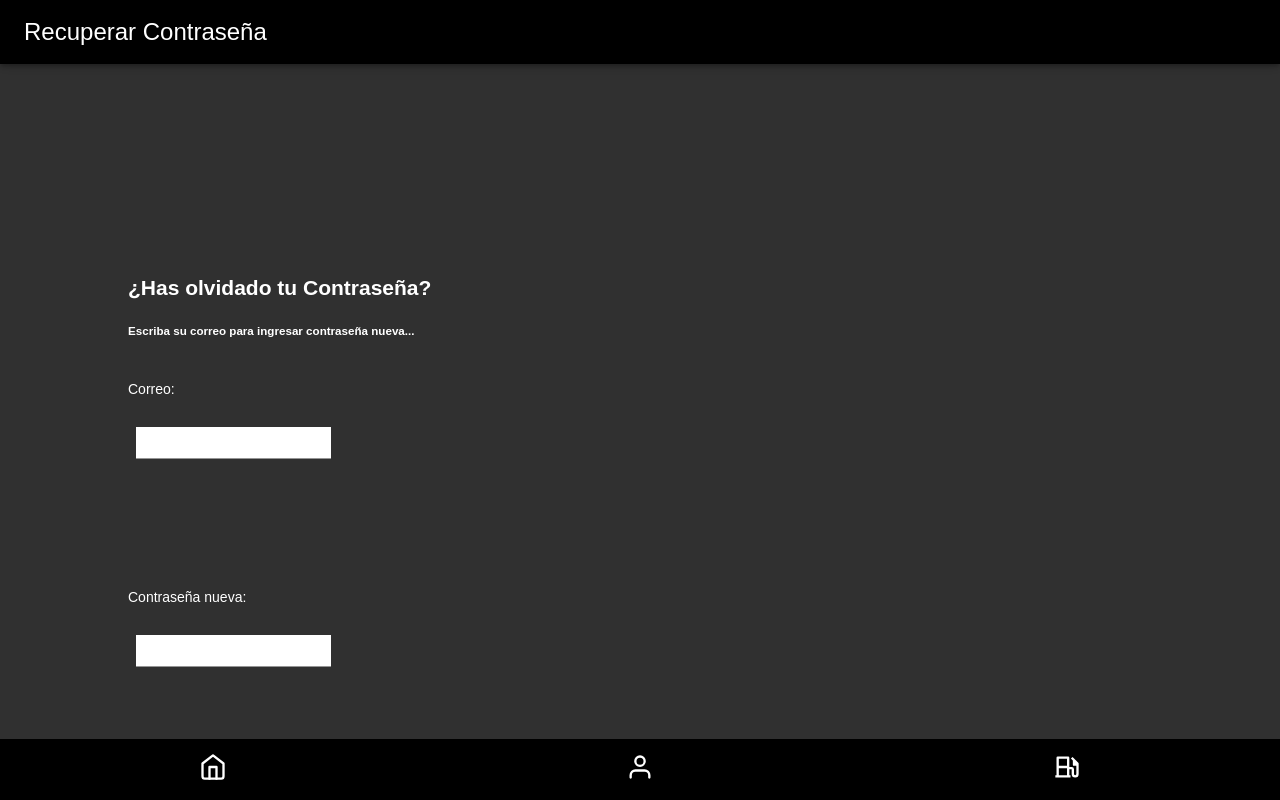
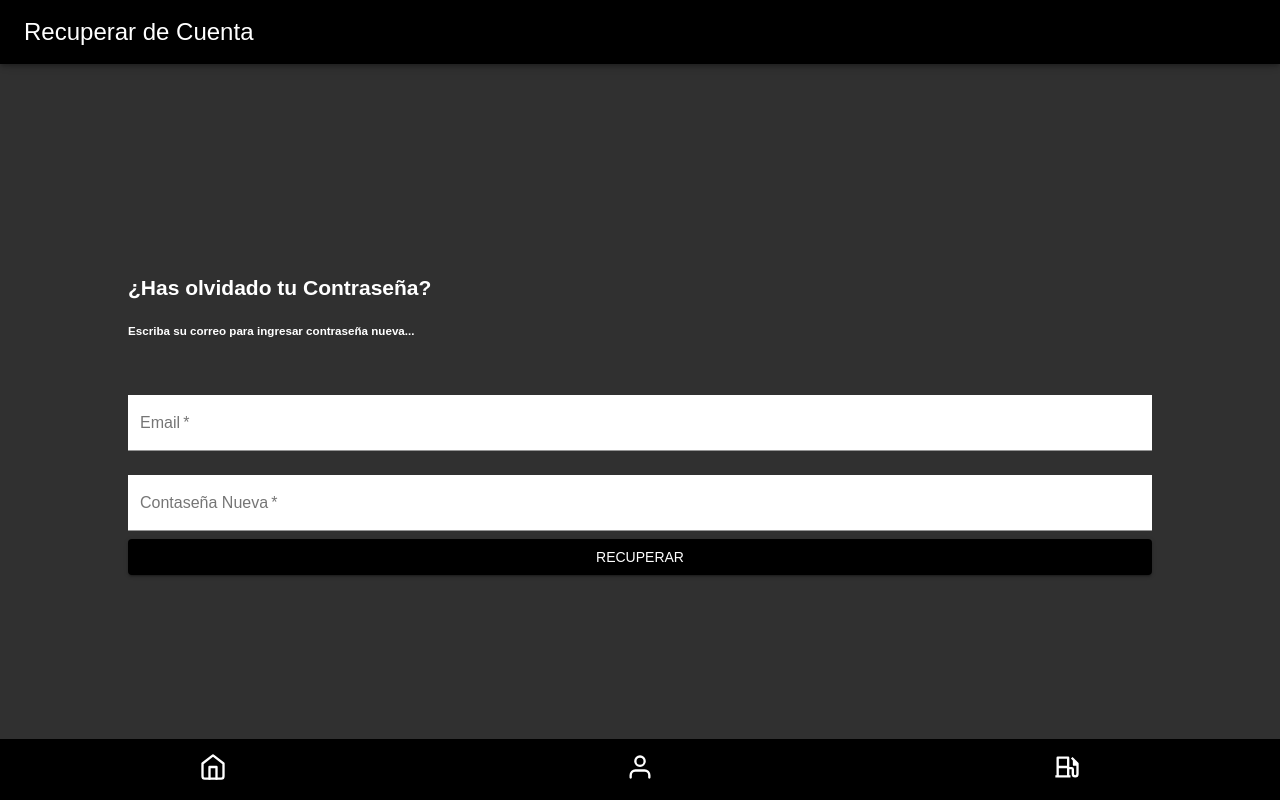
Before and after one commit to josemraud/GasoDomicilio, a React (Create React App) app in the folder frntd_gd/: page /recuperacion in a window 1280 px wide. Shown: the top 800 px of the page. Built offline with nearby package versions, Linux system fonts and the light colour scheme.

Commit message:
Recuperacion de contra terminado

```diff
--- /dev/null
+++ b/frntd_gd/src/components/Content/Recuperacion/actions.js
@@ -0,0 +1,17 @@
+import {paxios} from '../../../utilities/axios';
+
+export const recuperacion = async (email, newPassword)=>{
+  try
+  {
+    const {data} = await paxios.put(
+      "/api/sec/recuperacionPassword",
+      {
+        correo: email,
+        newPassword: newPassword
+      }
+    );
+    return data;
+  }catch (e){
+    throw(e);
+  }
+}
--- a/frntd_gd/src/components/Content/Recuperacion/index.js
+++ b/frntd_gd/src/components/Content/Recuperacion/index.js
@@ -1,19 +1,51 @@
 import React,{Component} from 'react';
+import {Redirect} from 'react-router-dom';
+import {recuperacion} from './actions'
 import Page from '../../Page';
-import Text from '../../Text';
-import {Button} from '@material-ui/core'
+import {Button,TextField} from '@material-ui/core'
 
 export default class extends Component {
     constructor(){
-        super();
+        super()
+        this.state = {
+          email:'',
+          newPassword:'',
+          redirectTo:false
+        }
 
+        this.onClickButton = this.onClickButton.bind(this);
+        this.onTextChange = this.onTextChange.bind(this);
+    }
+
+    onTextChange(e){
+        const {name, value} = e.target;
+        this.setState({[name]:value});
+    }
+
+    async onClickButton(e) {
+        try{
+          let userData = await recuperacion(this.state.email, this.state.newPassword)
+          console.log(userData);
+          alert("Recuperacion exitosa! Ya puedes iniciar sesion con tu nueva contraseña");
+          this.setState({ "redirectTo": true });
+        }catch(e){
+          alert("Error al intentar recuperar tu cuenta.");
+        }
     }
 
 
+
+
     render(){
+        if(this.state.redirectTo){
+            const tourl = '/login';
+            return(
+              <Redirect to={tourl}/>
+            )
+          }
         return (
             <Page
-            title="Recuperar Contraseña"
+            title="Recuperar de Cuenta"
             showHeader={true}
             showFooter={true}
             >
@@ -25,17 +57,39 @@ export default class extends Component {
                     <section>
                         <h5>Escriba su correo para ingresar contraseña nueva...</h5>
                             <br/>
-                        <label>Correo:</label>
-                        <Text/>
+                            <TextField
+                                variant="filled"
+                                margin="normal"
+                                required
+                                fullWidth
+                                id="email"
+                                label="Email"
+                                name="email"
+                                type="email"
+                                autoComplete="email"
+                                onChange={this.onTextChange}
+                                value={this.state.email}
+                            />
                             <br/>
-                        <label>Contraseña nueva:</label>
-                        <Text/>
+                            <TextField
+                                variant="filled"
+                                margin="normal"
+                                required
+                                fullWidth
+                                name="newPassword"
+                                label="Contaseña Nueva"
+                                type="password"
+                                id="password"
+                                onChange={this.onTextChange}
+                                value={this.state.newPassword}
+                            />
                             <Button
                             fullWidth
                             variant="contained"
                             color="secondary"
+                            onClick={this.onClickButton}
                             >
-                            Cambiar
+                                Recuperar
                             </Button>
                     </section>
                 </div>
--- a/frntd_gd/src/components/Text/index.js
+++ b/frntd_gd/src/components/Text/index.js
@@ -17,7 +17,7 @@ export default function BasicTextFields() {
 
     return (
       <form className={classes.root} noValidate autoComplete="off">
-        <TextField id="standard-basic"/>
+        <TextField variant="standard"/>
       </form>
     );
   }
```
Lines whose indentation alone changed are shown as unchanged.
